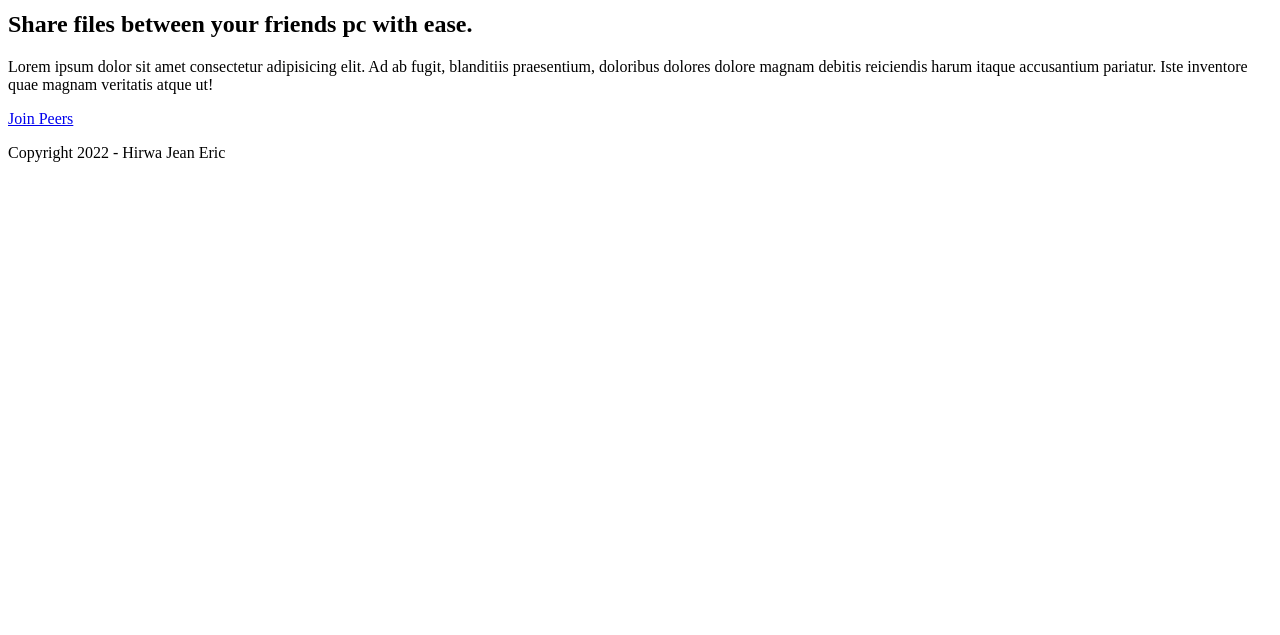
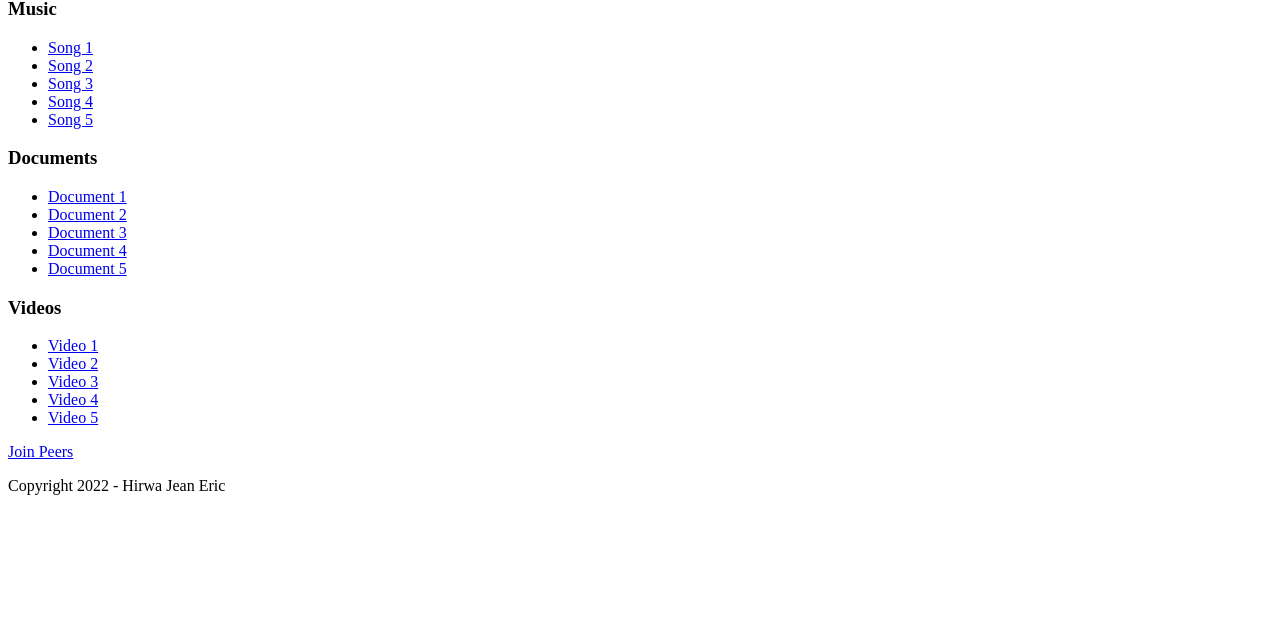
Before and after one commit to hirwajeaneric/fileshare, a plain HTML site: page myfiles/index.html in a window 1280 px wide. Shown: the part 165-800 px from the top of the page. Drawn offline with Linux system fonts and the light colour scheme; files that its build step writes are made by us from their sources; files whose address does not match are found by name.

Commit message:
more updates

```diff
--- a/myfiles/index.html
+++ b/myfiles/index.html
@@ -30,14 +30,39 @@
     <!--Central content-->
     <div class="content">
       <div class="intro">
-        <h1>Welcome to fileshare</h1>
-        <h2>Share files between your friends pc with ease.</h2>
-        <p class="Introduction-text">
-          Lorem ipsum dolor sit amet consectetur adipisicing elit. Ad ab fugit,
-          blanditiis praesentium, doloribus dolores dolore magnam debitis
-          reiciendis harum itaque accusantium pariatur. Iste inventore quae
-          magnam veritatis atque ut!
-        </p>
+        <h2>You are accessing files of <ipaddress>.</h2>
+        <div class="allmyfiles">
+          <div class="music">
+            <h3>Music</h3>
+            <ul class="music-list">
+              <li><a href="/files/music/">Song 1</a></li>
+              <li><a href="/files/music/">Song 2</a></li>
+              <li><a href="/files/music/">Song 3</a></li>
+              <li><a href="/files/music/">Song 4</a></li>
+              <li><a href="/files/music/">Song 5</a></li>
+            </ul>
+          </div>
+          <div class="documents">
+            <h3>Documents</h3>
+            <ul class="document-list">
+                <li><a href="/files/documents/">Document 1</a></li>
+                <li><a href="/files/documents/">Document 2</a></li>
+                <li><a href="/files/documents/">Document 3</a></li>
+                <li><a href="/files/documents/">Document 4</a></li>
+                <li><a href="/files/documents/">Document 5</a></li>
+              </ul>
+          </div>
+          <div class="videos">
+            <h3>Videos</h3>
+            <ul class="videos-list">
+                <li><a href="/files/videos/">Video 1</a></li>
+                <li><a href="/files/videos/">Video 2</a></li>
+                <li><a href="/files/videos/">Video 3</a></li>
+                <li><a href="/files/videos/">Video 4</a></li>
+                <li><a href="/files/videos/">Video 5</a></li>
+              </ul>
+          </div>
+        </div>
         <a class="join-peers" href="/peers/" target="_blank">Join Peers</a>
       </div>
     </div>
```
Also changed, not shown: peers/index.html (+9 -9 lines).
